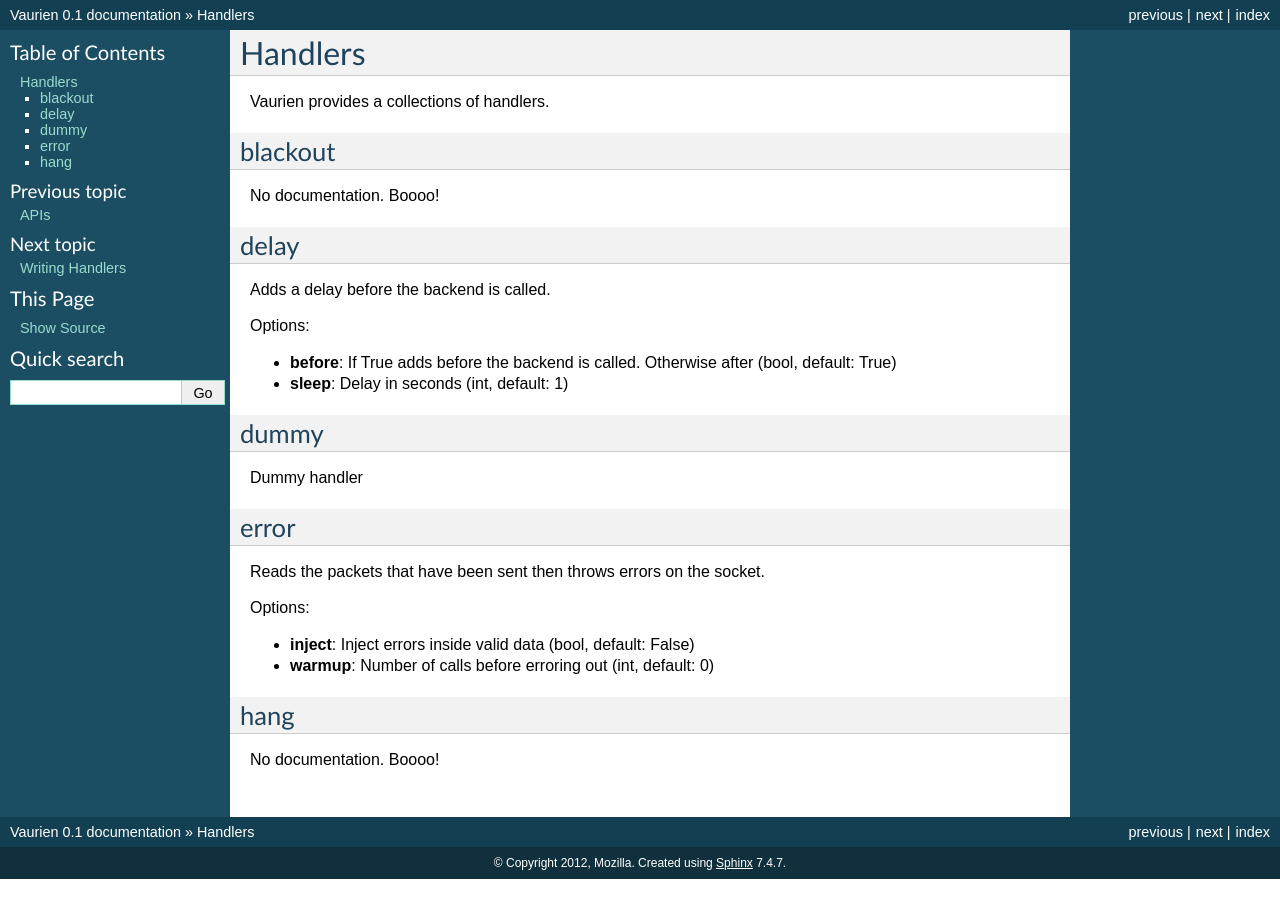
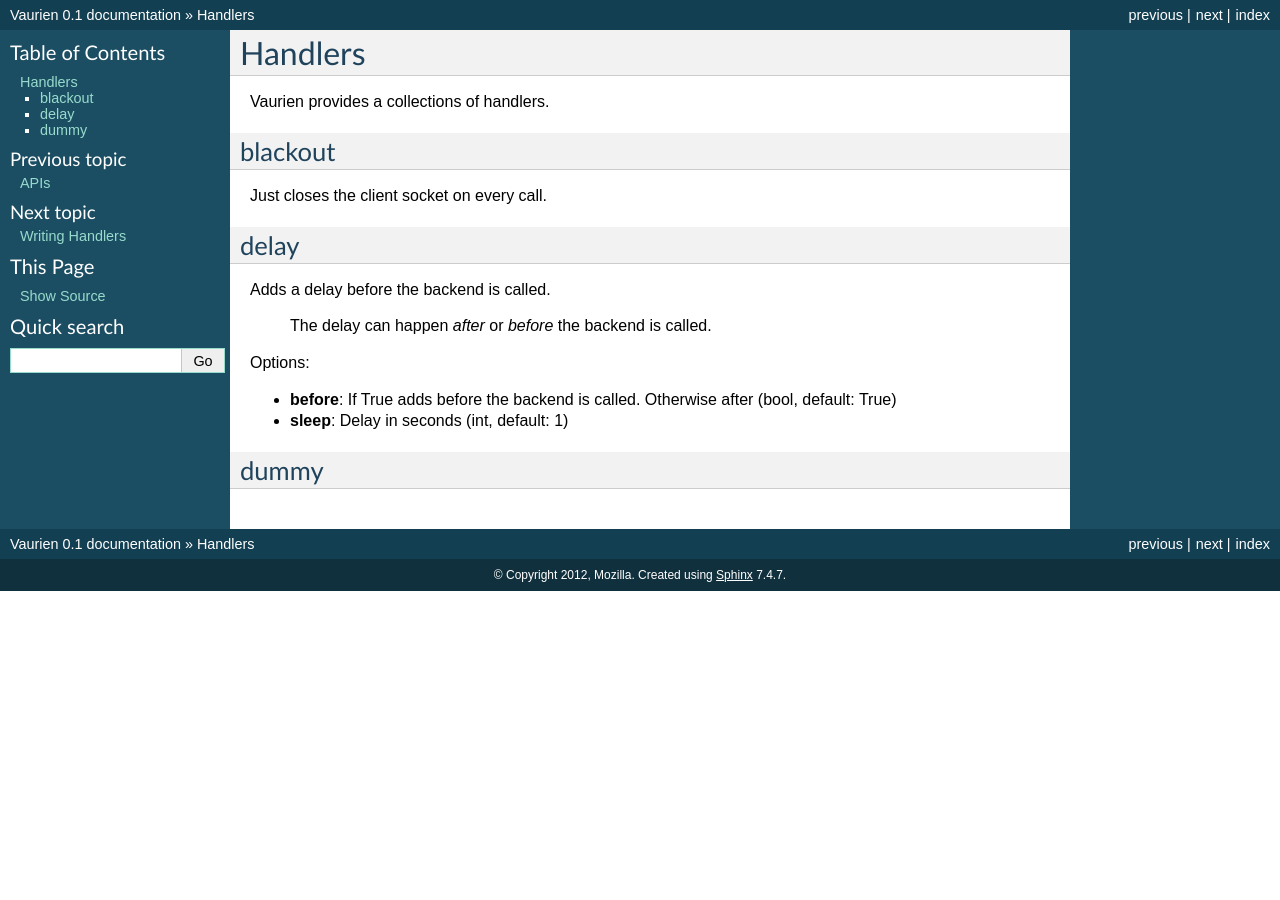
Before and after one commit to community-libs/vaurien, a Sphinx documentation site: the page built from docs/source/handlers.rst, in a window 1280 px wide. Built offline with Sphinx 7.4.7, drawn with Linux system fonts in a browser that asks for light colours.

Commit message:
dedent the doctsring

```diff
--- a/docs/handlers_ext.py
+++ b/docs/handlers_ext.py
@@ -1,4 +1,5 @@
 import os
+
 from vaurien.handlers import handlers
 
 
@@ -31,8 +32,10 @@
             doc.write(name + '\n')
             doc.write('-' * len(name) + '\n\n')
 
+            import pdb; pdb.set_trace()
             if klass.__doc__ is not None:
-                doc.write(klass.__doc__ + '\n')
+                text = klass.__doc__.replace('\n    ', '\n')
+                doc.write(text + '\n')
             else:
                 doc.write('No documentation. Boooo!\n\n')
 
--- a/docs/source/handlers.rst
+++ b/docs/source/handlers.rst
@@ -9,12 +9,14 @@
 blackout
 --------
 
-No documentation. Boooo!
+Just closes the client socket on every call.
 
 delay
 -----
 
 Adds a delay before the backend is called.
+
+    The delay can happen *after* or *before* the backend is called.
 
 
 Options:
@@ -25,22 +27,3 @@
 
 dummy
 -----
-
-Dummy handler
-
-error
------
-
-Reads the packets that have been sent then throws errors on the socket.
-
-
-Options:
-
-- **inject**: Inject errors inside valid data (bool, default: False)
-- **warmup**: Number of calls before erroring out (int, default: 0)
-
-
-hang
-----
-
-No documentation. Boooo!
```
